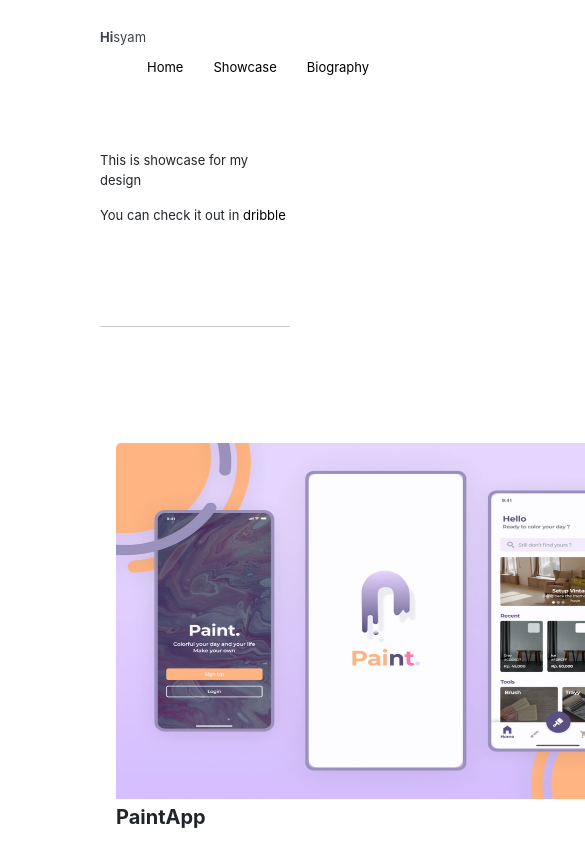
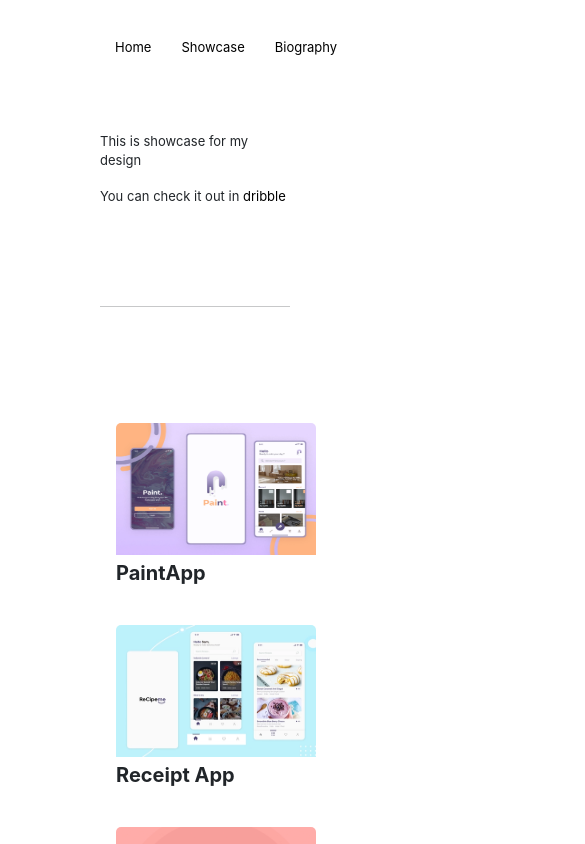
Before and after one commit to nevada002/hisyamportfolio, a React (Create React App) app: page /showcase in a window 390 px wide. Shown: the top 844 px of the page, 585 px wide, since content can reach past the window. Built offline with nearby package versions, Linux system fonts and the light colour scheme; a small style sheet from the web is missing.

Commit message:
add responsive mobile

```diff
--- a/src/App.css
+++ b/src/App.css
@@ -1,4 +1,4 @@
-body{
+body {
   font-size: medium;
 }
 .header {
@@ -33,12 +33,12 @@ nav {
   text-decoration: none;
 }
 
-.card-subtitle{
-  font-size:28px;
+.card-subtitle {
+  font-size: 28px;
   font-weight: bold;
 }
 
-.card-img-top{
+.card-img-top {
   height: 430px;
   width: 720px;
 }
@@ -58,7 +58,7 @@ nav {
 }
 
 @media only screen and (max-width: 1440px) {
-body{
+  body {
     font-size: medium;
   }
   .card-img-top,
@@ -66,10 +66,10 @@ font-size: medium;
     height: 333px;
     width: 561px;
   }
-.home-card{
+  .home-card {
     margin-bottom: 110px;
   }
-.showcase-card{
+  .showcase-card {
     margin-bottom: 50px;
   }
   .card-subtitle {
@@ -77,15 +77,18 @@ font-size: medium;
     font-weight: bold;
   }
 }
+
 @media only screen and (max-width: 1280px) {
-body{
+  body {
     font-size: small;
   }
-.card-img-top,.card-body {
+  .card-img-top,
+  .card-body {
     height: 271px;
     width: 410px;
   }
 }
+
 @media only screen and (max-width: 768px) {
   body {
     font-size: small;
@@ -96,4 +99,43 @@ font-size: small;
     height: 356.27px;
     width: 539px;
   }
+  .hisyam {
+    display: none;
   }
+  .leftfooter {
+    display: grid;
+    justify-content: center;
+  }
+}
+
+@media only screen and (max-width: 425px) {
+  body {
+    font-size: small;
+  }
+
+  .card-img-top,
+  .card-body {
+    height: 356.27px;
+    width: 539px;
+  }
+
+  .hisyam,
+  .logo {
+    display: none;
+  }
+
+  .leftfooter {
+    display: grid;
+    justify-content: center;
+  }
+
+  .nav-links {
+    padding: 0;
+  }
+
+  .card-img-top,
+  .card-body {
+    height: 132.2px;
+    width: 200px;
+  }
+}
--- a/src/components/biography/main.jsx
+++ b/src/components/biography/main.jsx
@@ -4,6 +4,7 @@ import Leftfooter from "../layout/footer/leftfooter";
 import Hisyam from "./image/hisyam";
 
 export default function Main() {
+  // make function if under 768px <Hisyam/> will be hidden
   return (
     <div>
       <Row style={{ marginTop: "100px" }}>
@@ -41,7 +42,7 @@ export default function Main() {
             </p>
             <p>- Tomps Indonesia</p>
           </Col>
-          <Col xs={12} style={{ marginTop: "100px" }}>
+          <Col className="leftfooter" xs={12} style={{ marginTop: "100px" }}>
             <Leftfooter />
           </Col>
         </Col>
--- a/src/components/home/introduction/introduction.jsx
+++ b/src/components/home/introduction/introduction.jsx
@@ -4,14 +4,17 @@ import { Row, Col } from "react-bootstrap";
 export default function Introduction() {
   return (
     <Row style={{ marginBottom: "100px", marginTop: "100px" }}>
-      <Col xs={4}>
+      <Col lg={6} md={6} sm={12} xs={12}>
         <p>Hello, Welcome to my portfolio</p>
         <h3 className="mb-3">Hisyam Hawari</h3>
         <p>- UX Designer</p>
         <p>- UX Researcher</p>
       </Col>
       <Col
-        xs={8}
+        lg={6}
+        md={6}
+        sm={12}
+        xs={12}
         style={{
           display: "flex",
           alignItems: "center",
--- a/src/components/home/project/project.jsx
+++ b/src/components/home/project/project.jsx
@@ -7,7 +7,7 @@ export default function Project() {
   return (
     <>
       <Row>
-        <Col xs={4}>
+        <Col lg={6} md={6} sm={12} xs={12}>
           <p style={{ marginTop: "30px", marginBottom: "30px" }}>
             - Featured Project
           </p>
@@ -26,7 +26,7 @@ export default function Project() {
         ))}
       </Row>
       <Row>
-        <Col xs={4}>
+        <Col lg={6} md={6} sm={12} xs={12}>
           <p style={{ marginTop: "30px", marginBottom: "30px" }}>
             - Study Case
           </p>
```
Lines whose indentation alone changed are shown as unchanged.
